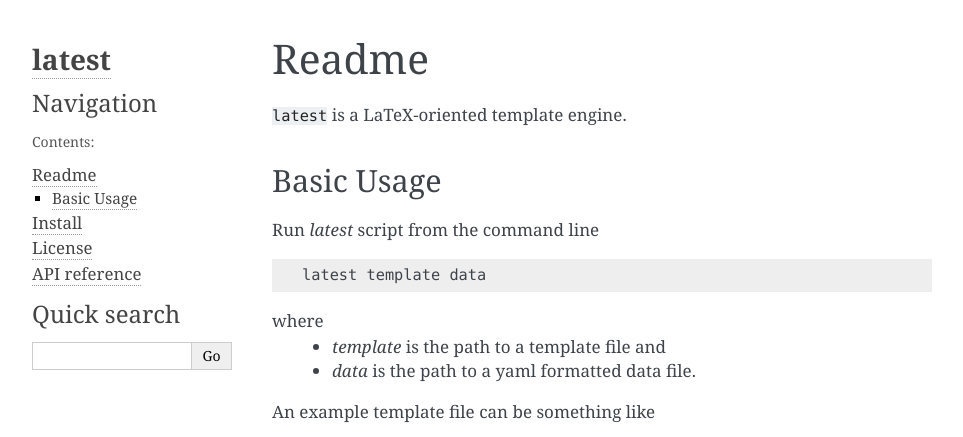
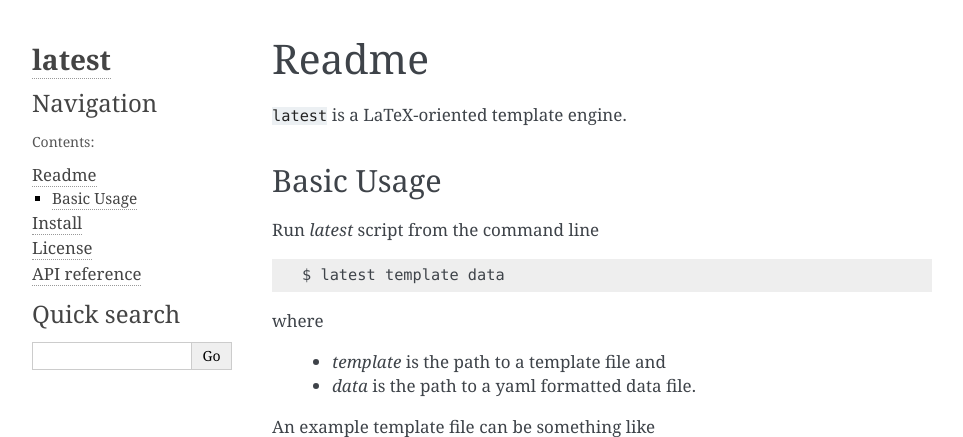
Before and after one commit to bluephlavio/latest, a Sphinx documentation site: the page built from docs/source/readme.rst, in a window 1280 px wide, cut to the strip 0-437 px from the top of the page. Shown: the whole strip, without its empty margins (148-1111 px from the left). Built offline with Sphinx 7.4.7, drawn with Linux system fonts in a browser that asks for light colours.

```diff
--- a/README.rst
+++ b/README.rst
@@ -12,7 +12,9 @@ Run `latest` script from the command line
 
     latest template data
 
+
 where
+
     * `template` is the path to a template file and
     * `data` is the path to a yaml formatted data file.
 
--- a/docs/source/readme.rst
+++ b/docs/source/readme.rst
@@ -10,11 +10,14 @@ Run `latest` script from the command line
 
 .. code-block:: bash
 
-    latest template data
+    $ latest template data
+
 
 where
+
     * `template` is the path to a template file and
     * `data` is the path to a yaml formatted data file.
+
 
 An example template file can be something like
 
```
